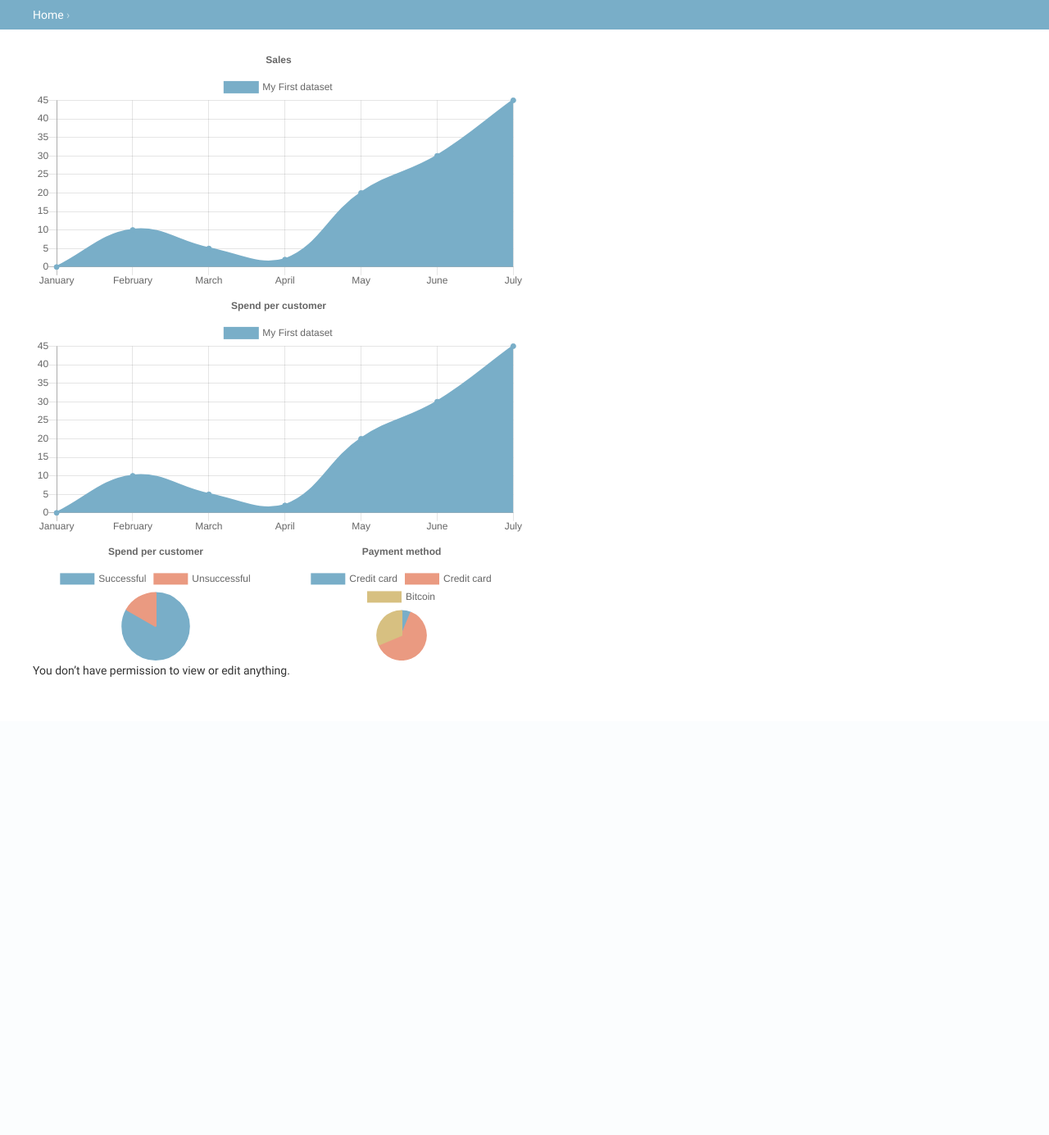
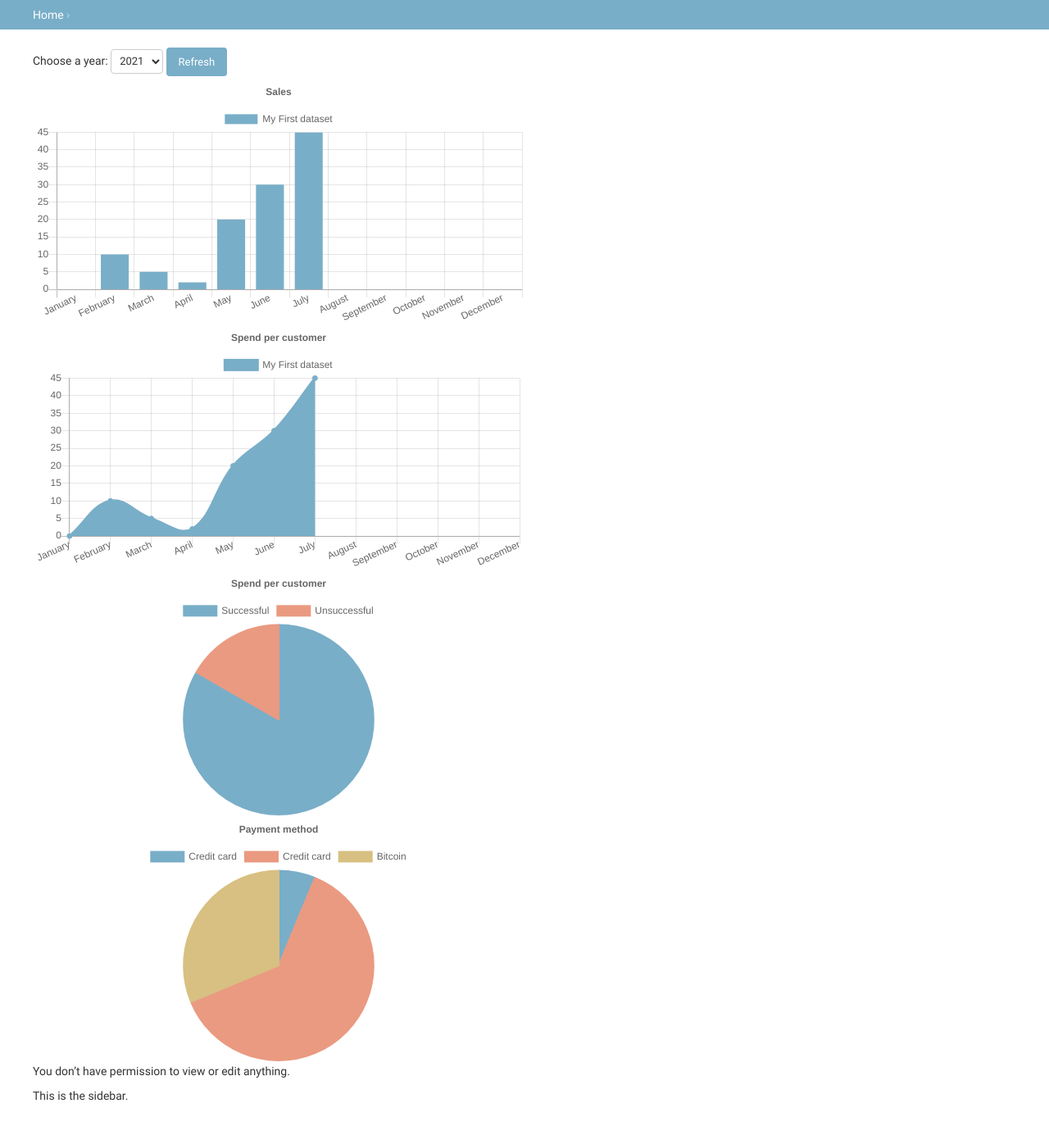
Before and after one commit to duplxey/django-interactive-charts, a Django app: template templates/admin/shop/app_index.html in a window 1280 px wide. Shown: the part 48-1433 px from the top of the page at 82% size. Before the commit the page ends 874 px from the top, so only its background shows below. Run offline with Django 3.2, Linux system fonts and the light colour scheme; the template is opened without the code that fills it, so the values that code supplies are empty; some libraries are stand-ins or nearby versions.

Commit message:
Added form for charts.

```diff
--- a/templates/admin/shop/app_index.html
+++ b/templates/admin/shop/app_index.html
@@ -15,31 +15,33 @@
 {% endblock %}
 {% endif %}
 
-{% block sidebar %}{% endblock %}
+{% block sidebar %}This is the sidebar.{% endblock %}
 
 {% block content %}
     <script src="https://cdn.jsdelivr.net/npm/chart.js@2.8.0"></script>
+    <label for="year">Choose a year:</label>
+    <select name="year" id="year">
+        <option value="2021">2021</option>
+        <option value="2020">2020</option>
+        <option value="2019">2019</option>
+        <option value="2018">2018</option>
+    </select>
+    <input type="submit" value="Refresh">
     <canvas id="salesChart"></canvas>
     <canvas id="spendPerCustomerChart"></canvas>
-    <div style="display: flex;">
-        <div style="width: 50%;">
-            <canvas id="paymentSuccessChart"></canvas>
-        </div>
-        <div style="width: 50%;">
-            <canvas id="paymentMethodChart"></canvas>
-        </div>
-    </div>
+    <canvas id="paymentSuccessChart"></canvas>
+    <canvas id="paymentMethodChart"></canvas>
     <script>
         const colorPalette = ["#79AEC8", "#ea9a81", "#d7c081", "#78d0a7", "#F1F4C6"];
 
         let salesCtx = document.getElementById('salesChart').getContext('2d');
         let salesChart = new Chart(salesCtx, {
             // The type of chart we want to create
-            type: 'line',
+            type: 'bar',
 
             // The data for our dataset
             data: {
-                labels: ['January', 'February', 'March', 'April', 'May', 'June', 'July'],
+                labels: ['January', 'February', 'March', 'April', 'May', 'June', 'July', 'August', 'September', 'October', 'November', 'December'],
                 datasets: [{
                     label: 'My First dataset',
                     backgroundColor: '#79AEC8',
@@ -65,7 +67,7 @@
 
             // The data for our dataset
             data: {
-                labels: ['January', 'February', 'March', 'April', 'May', 'June', 'July'],
+                labels: ['January', 'February', 'March', 'April', 'May', 'June', 'July', 'August', 'September', 'October', 'November', 'December'],
                 datasets: [{
                     label: 'My First dataset',
                     backgroundColor: '#79AEC8',
```
